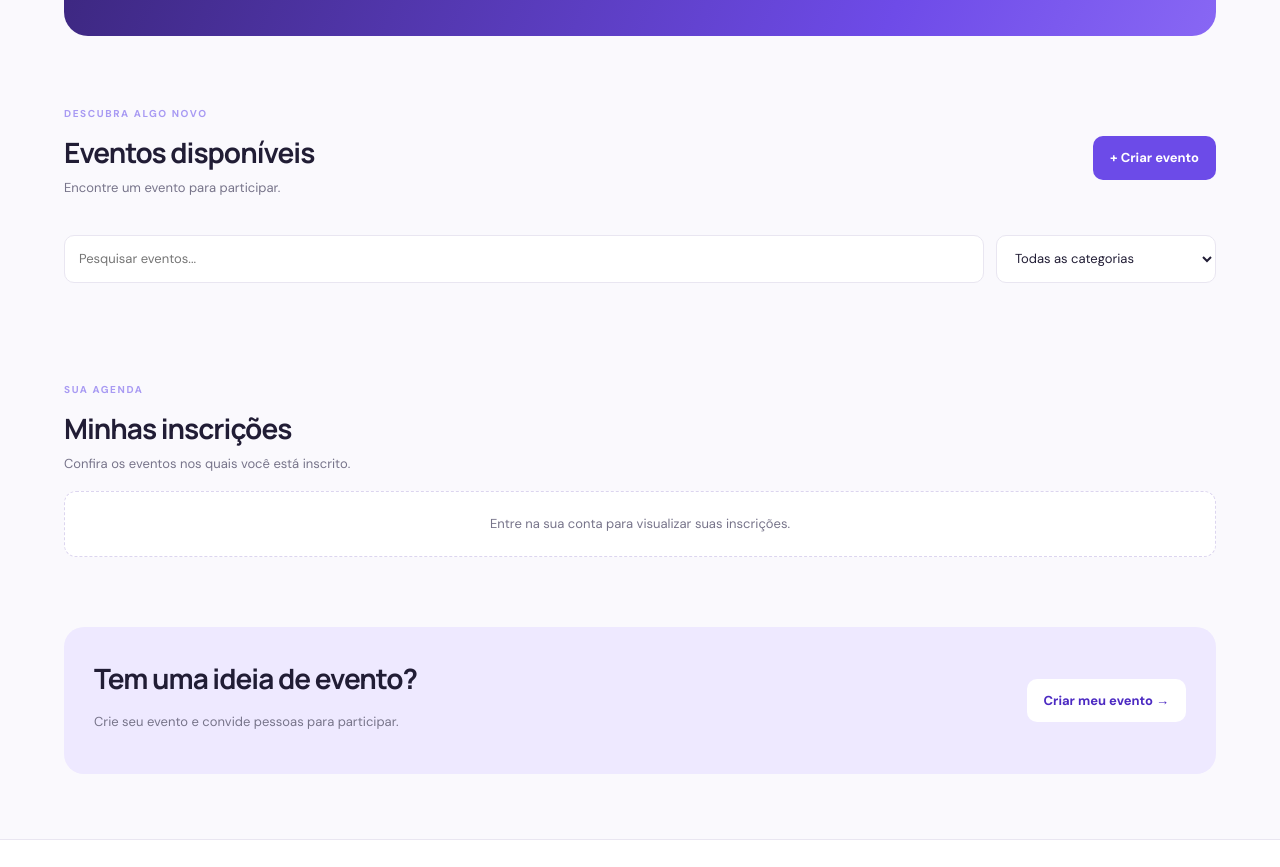
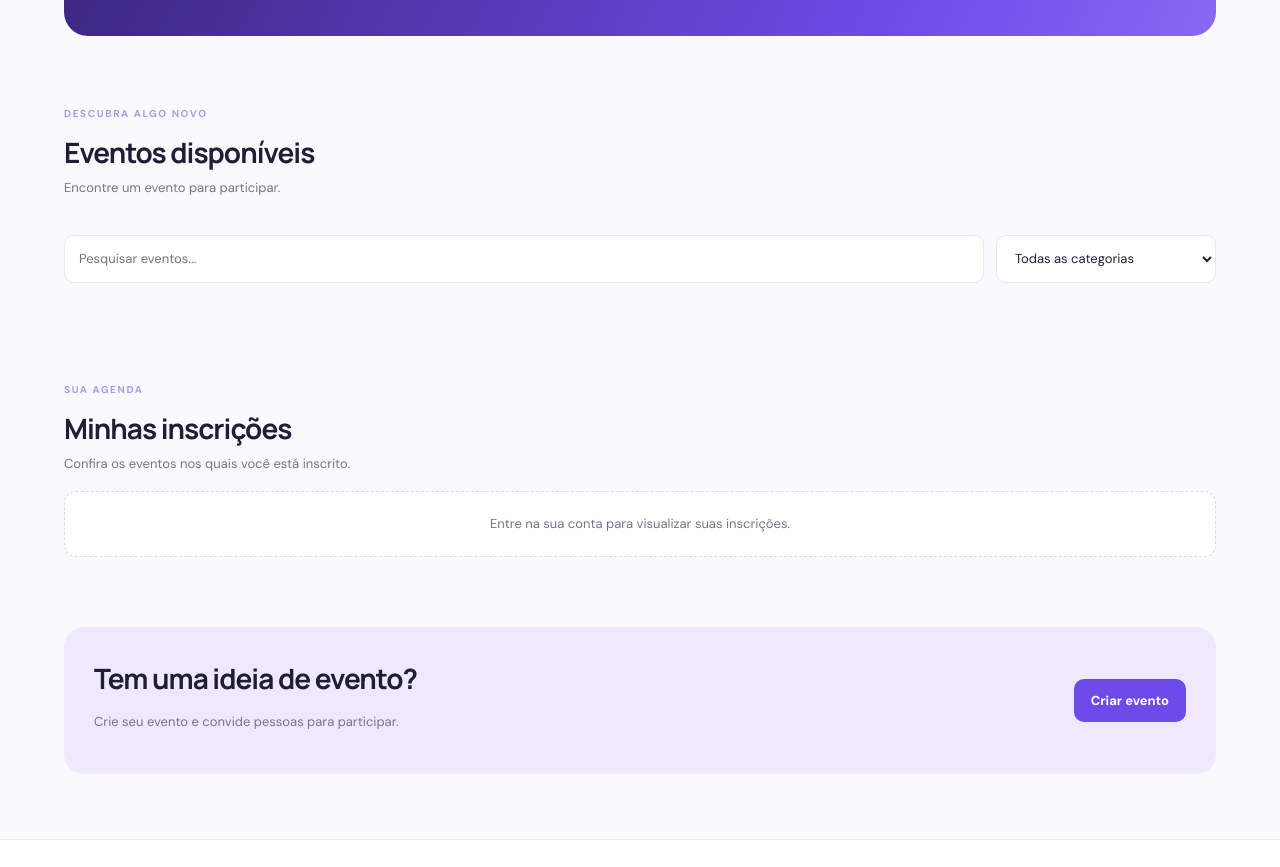
Before and after one commit to ph507874if-hub/Site_Evetis, a plain HTML site: page index.html in a window 1280 px wide. Shown: the part 460-1327 px from the top of the page. Drawn offline with Linux system fonts and the light colour scheme; a script that the page names is missing.

Commit message:
Restore index.html with original content

```diff
--- a/index.html
+++ b/index.html
@@ -41,7 +41,7 @@
                 <h2>Eventos disponíveis</h2>
                 <p>Encontre um evento para participar.</p>
             </div>
-            <button id="btn-criar-evento" class="btn btn-primary">+ Criar evento</button>
+
         </div>
         <div class="filtros">
             <input type="search" id="pesquisa" placeholder="Pesquisar eventos...">
@@ -68,7 +68,7 @@
 
     <section class="banner-final">
         <div><h2>Tem uma ideia de evento?</h2><p>Crie seu evento e convide pessoas para participar.</p></div>
-        <button id="btn-criar-evento-final" class="btn btn-light">Criar meu evento →</button>
+        <a href="criação_de_eventos.html" class="btn btn-primary">Criar evento </a>
     </section>
 </main>
 
```
